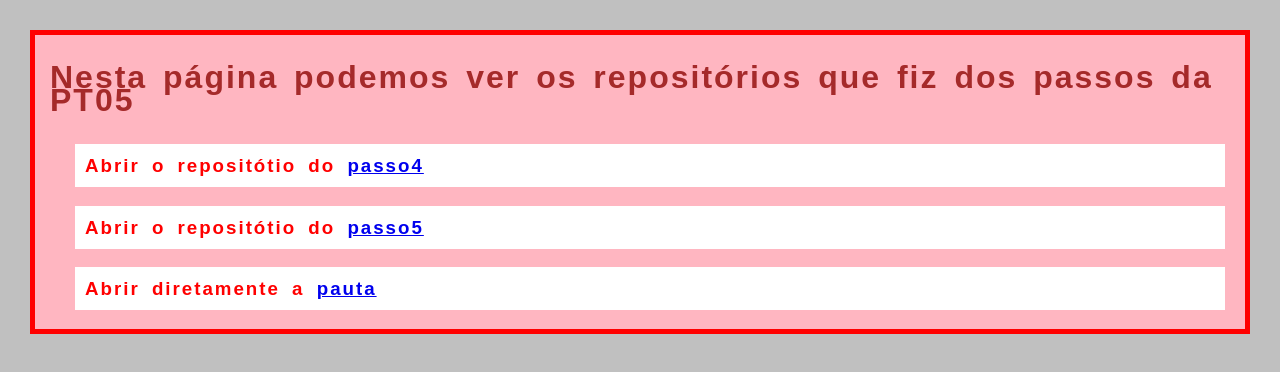
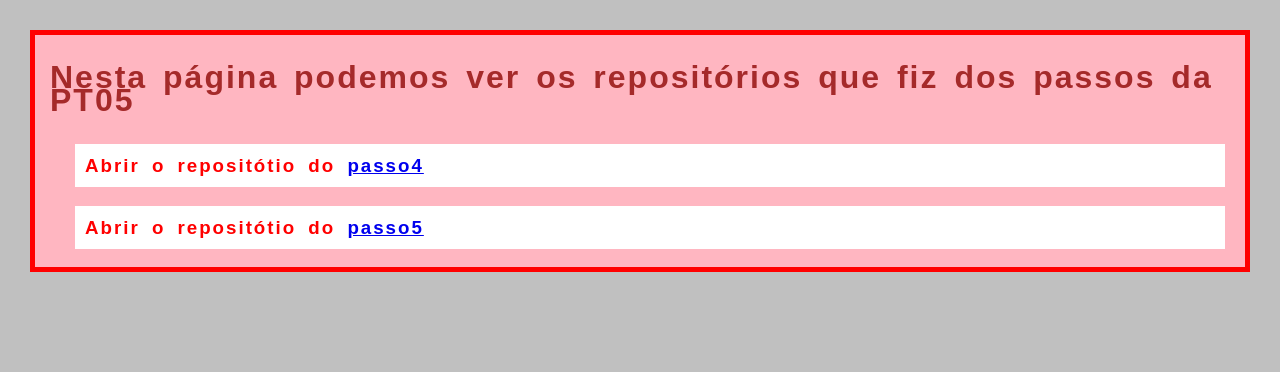
Before and after one commit to MiguelLorga/MiguelLorga.github.io, a plain HTML site: page index.html in a window 1280 px wide. Drawn offline with Linux system fonts and the light colour scheme.

Commit message:
Update index.html

```diff
--- a/index.html
+++ b/index.html
@@ -22,9 +22,7 @@
   <h3>Abrir o repositótio do <a href="https://github.com/MiguelLorga/passo5">
       passo5 </a>
   </h3>
- <h3>Abrir diretamente a <a href="https://miguellorga.github.io/passo5/index.html">
-     pauta </a>
-  </h3>
+
 
 </body>
 
```
